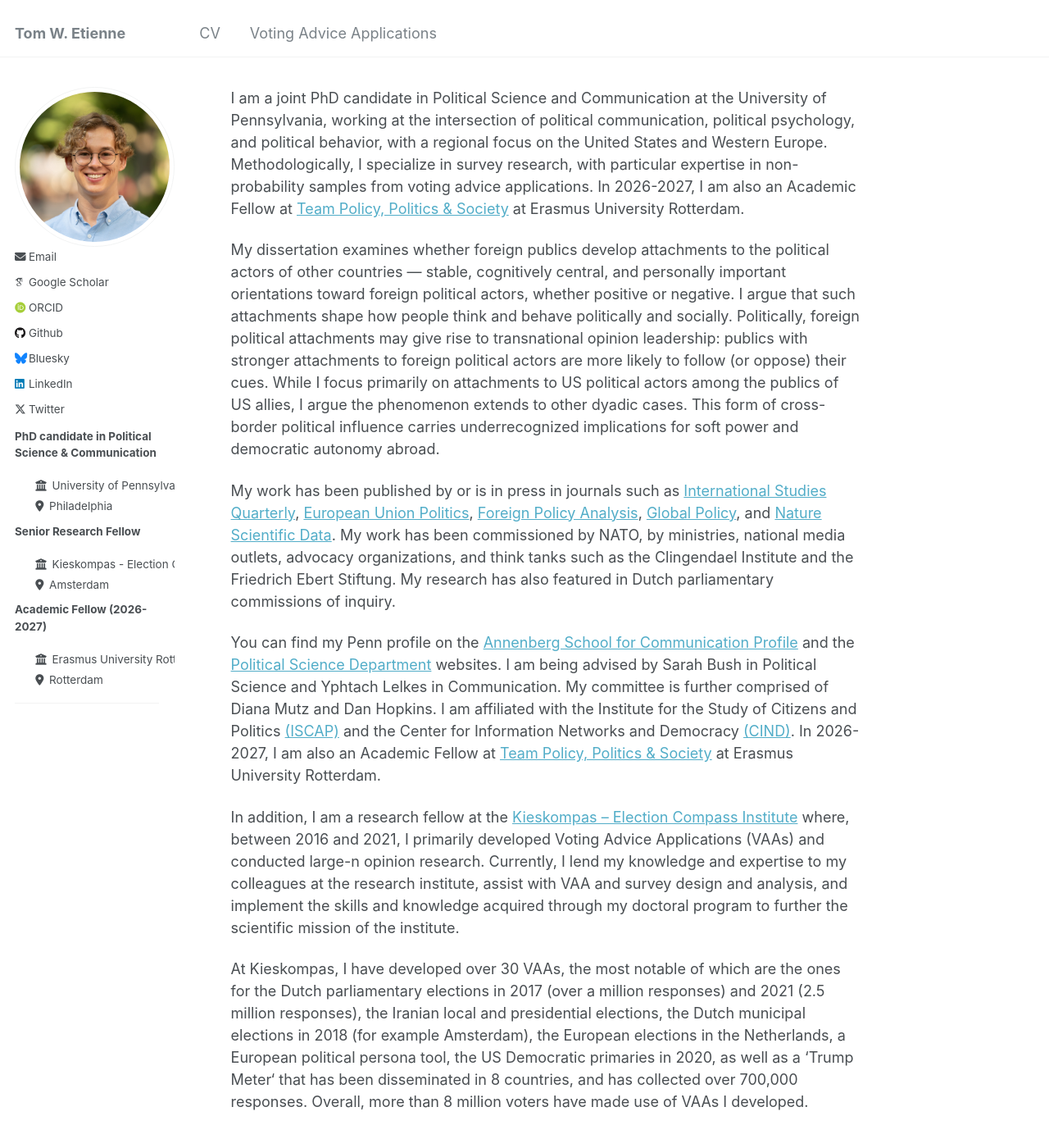
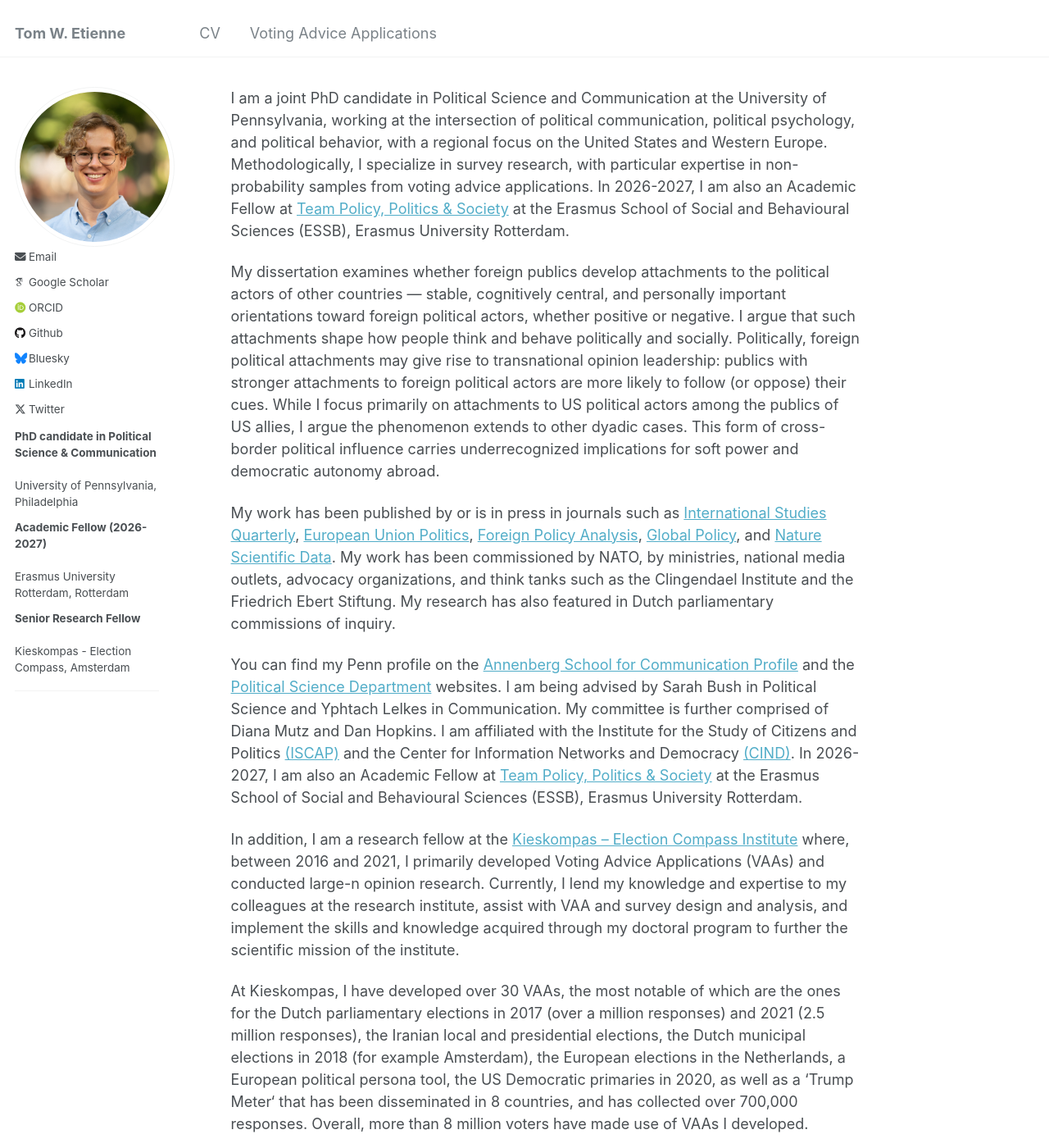
Before and after one commit to tomwetienne/tomwetienne.github.io, a Jekyll site: the page built from _pages/about.md, in a window 1280 px wide and 1400 px high. Shown: the whole window at 82% size. Built offline with Jekyll 4.4.1, drawn with Linux system fonts in a browser that asks for light colours; some web fonts are replaced.

Commit message:
Reorder sidebar affiliations and simplify institution line
Move the Erasmus University Rotterdam fellowship ahead of Kieskompas so
the academic affiliations sit together.

Replace the icon-prefixed institution and location list with a single
plain "Institution, location" line, flush left and unbolded.

Name the Erasmus School of Social and Behavioural Sciences (ESSB) in
both about-page mentions of the fellowship.

Co-Authored-By: Claude Opus 5 <noreply@anthropic.com>
Claude-Session: https://claude.ai/code/session_014cVt8WNX7GTYzFq98FBfRt

```diff
--- a/_config.yml
+++ b/_config.yml
@@ -25,14 +25,14 @@ author:
   name             : "Tom W. Etienne"
   pronouns         : # example: "she/her"
   bio1              : "PhD candidate in Political Science & Communication"
-  bio2              : "Senior Research Fellow"
-  bio3              : "Academic Fellow (2026-2027)"
+  bio2              : "Academic Fellow (2026-2027)"
+  bio3              : "Senior Research Fellow"
   location1         : "Philadelphia"
-  location2         : "Amsterdam"
-  location3         : "Rotterdam"
+  location2         : "Rotterdam"
+  location3         : "Amsterdam"
   employer1         : "University of Pennsylvania"
-  employer2         : "Kieskompas - Election Compass"
-  employer3         : "Erasmus University Rotterdam"
+  employer2         : "Erasmus University Rotterdam"
+  employer3         : "Kieskompas - Election Compass"
   uri              : # URL
   email            : "tom.etienne[@]asc.upenn.edu"
 
--- a/_includes/author-profile.html
+++ b/_includes/author-profile.html
@@ -153,15 +153,10 @@
     {% if author.bio1 %}<p class="author__bio"><strong>{{ author.bio1 }}</strong></p>{% endif %}
   </div>
 
-  <ul class="author__job-meta">
-    <!-- Always-visible institution/location info (no Follow button: this list is static text, not a link menu) -->
-    {% if author.employer1 %}
-      <li><i class="fa fa-solid fa-building-columns icon-pad-right" aria-hidden="true"></i>{{ author.employer1 }}</li>
-    {% endif %}
-    {% if author.location1 %}
-      <li><i class="fa-solid fa-location-dot icon-pad-right" aria-hidden="true"></i>{{ author.location1 }}</li>
-    {% endif %}
-  </ul>
+  <!-- Always-visible "Institution, location" line (plain text, not a link menu) -->
+  {% if author.employer1 or author.location1 %}
+    <p class="author__job-meta">{{ author.employer1 }}{% if author.employer1 and author.location1 %}, {% endif %}{{ author.location1 }}</p>
+  {% endif %}
 
 <!-- JOB 2  -->
   <div class="author__content">
@@ -170,30 +165,20 @@
     {% if author.bio2 %}<p class="author__bio"><strong>{{ author.bio2 }}</strong></p>{% endif %}
   </div>
 
-  <ul class="author__job-meta">
-    <!-- Always-visible institution/location info (no Follow button: this list is static text, not a link menu) -->
-    {% if author.employer2 %}
-      <li><i class="fa fa-solid fa-building-columns icon-pad-right" aria-hidden="true"></i>{{ author.employer2 }}</li>
-    {% endif %}
-    {% if author.location2 %}
-      <li><i class="fa-solid fa-location-dot icon-pad-right" aria-hidden="true"></i>{{ author.location2 }}</li>
-    {% endif %}
-  </ul>
+  <!-- Always-visible "Institution, location" line (plain text, not a link menu) -->
+  {% if author.employer2 or author.location2 %}
+    <p class="author__job-meta">{{ author.employer2 }}{% if author.employer2 and author.location2 %}, {% endif %}{{ author.location2 }}</p>
+  {% endif %}
 
 <!-- JOB 3  -->
   <div class="author__content">
     {% if author.bio3 %}<p class="author__bio"><strong>{{ author.bio3 }}</strong></p>{% endif %}
   </div>
 
-  <ul class="author__job-meta">
-    <!-- Always-visible institution/location info (no Follow button: this list is static text, not a link menu) -->
-    {% if author.employer3 %}
-      <li><i class="fa fa-solid fa-building-columns icon-pad-right" aria-hidden="true"></i>{{ author.employer3 }}</li>
-    {% endif %}
-    {% if author.location3 %}
-      <li><i class="fa-solid fa-location-dot icon-pad-right" aria-hidden="true"></i>{{ author.location3 }}</li>
-    {% endif %}
-  </ul>
+  <!-- Always-visible "Institution, location" line (plain text, not a link menu) -->
+  {% if author.employer3 or author.location3 %}
+    <p class="author__job-meta">{{ author.employer3 }}{% if author.employer3 and author.location3 %}, {% endif %}{{ author.location3 }}</p>
+  {% endif %}
 
 <hr width="90%" size="2">
 </div>
--- a/_pages/about.md
+++ b/_pages/about.md
@@ -7,13 +7,13 @@ redirect_from:
   - /about.html
 ---
 
-I am a joint PhD candidate in Political Science and Communication at the University of Pennsylvania, working at the intersection of political communication, political psychology, and political behavior, with a regional focus on the United States and Western Europe. Methodologically, I specialize in survey research, with particular expertise in non-probability samples from voting advice applications. In 2026-2027, I am also an Academic Fellow at [Team Policy, Politics & Society](https://www.eur.nl/en/essb/about-essb/academic-teams/policy-politics-and-society) at Erasmus University Rotterdam.
+I am a joint PhD candidate in Political Science and Communication at the University of Pennsylvania, working at the intersection of political communication, political psychology, and political behavior, with a regional focus on the United States and Western Europe. Methodologically, I specialize in survey research, with particular expertise in non-probability samples from voting advice applications. In 2026-2027, I am also an Academic Fellow at [Team Policy, Politics & Society](https://www.eur.nl/en/essb/about-essb/academic-teams/policy-politics-and-society) at the Erasmus School of Social and Behavioural Sciences (ESSB), Erasmus University Rotterdam.
 
 My dissertation examines whether foreign publics develop attachments to the political actors of other countries — stable, cognitively central, and personally important orientations toward foreign political actors, whether positive or negative. I argue that such attachments shape how people think and behave politically and socially. Politically, foreign political attachments may give rise to transnational opinion leadership: publics with stronger attachments to foreign political actors are more likely to follow (or oppose) their cues. While I focus primarily on attachments to US political actors among the publics of US allies, I argue the phenomenon extends to other dyadic cases. This form of cross-border political influence carries underrecognized implications for soft power and democratic autonomy abroad.
 
 My work has been published by or is in press in journals such as [International Studies Quarterly](https://academic.oup.com/isq/article/70/1/sqaf093/8466088), [European Union Politics](https://journals.sagepub.com/doi/pdf/10.1177/14651165231157612), [Foreign Policy Analysis](https://academic.oup.com/fpa/article/18/4/orac022/6761200), [Global Policy](https://onlinelibrary.wiley.com/doi/pdf/10.1111/1758-5899.13179), and [Nature Scientific Data](https://www.nature.com/articles/s41597-025-06333-6). My work has been commissioned by NATO, by ministries, national media outlets, advocacy organizations, and think tanks such as the Clingendael Institute and the Friedrich Ebert Stiftung. My research has also featured in Dutch parliamentary commissions of inquiry.
 
-You can find my Penn profile on the [Annenberg School for Communication Profile](https://www.asc.upenn.edu/people/graduate-student/tom-w-etienne) and the [Political Science Department](https://live-sas-www-polisci.pantheon.sas.upenn.edu/people/tom-etienne) websites. I am being advised by Sarah Bush in Political Science and Yphtach Lelkes in Communication. My committee is further comprised of Diana Mutz and Dan Hopkins. I am affiliated with the Institute for the Study of Citizens and Politics [(ISCAP)](https://www.asc.upenn.edu/research/centers/institute-for-the-study-of-citizens-and-politics) and the Center for Information Networks and Democracy [(CIND)](https://www.asc.upenn.edu/research/centers/center-for-information-networks-and-democracy). In 2026-2027, I am also an Academic Fellow at [Team Policy, Politics & Society](https://www.eur.nl/en/essb/about-essb/academic-teams/policy-politics-and-society) at Erasmus University Rotterdam.
+You can find my Penn profile on the [Annenberg School for Communication Profile](https://www.asc.upenn.edu/people/graduate-student/tom-w-etienne) and the [Political Science Department](https://live-sas-www-polisci.pantheon.sas.upenn.edu/people/tom-etienne) websites. I am being advised by Sarah Bush in Political Science and Yphtach Lelkes in Communication. My committee is further comprised of Diana Mutz and Dan Hopkins. I am affiliated with the Institute for the Study of Citizens and Politics [(ISCAP)](https://www.asc.upenn.edu/research/centers/institute-for-the-study-of-citizens-and-politics) and the Center for Information Networks and Democracy [(CIND)](https://www.asc.upenn.edu/research/centers/center-for-information-networks-and-democracy). In 2026-2027, I am also an Academic Fellow at [Team Policy, Politics & Society](https://www.eur.nl/en/essb/about-essb/academic-teams/policy-politics-and-society) at the Erasmus School of Social and Behavioural Sciences (ESSB), Erasmus University Rotterdam.
 
 In addition, I am a research fellow at the [Kieskompas – Election Compass Institute](https://www.kieskompas.nl/en) where, between 2016 and 2021, I primarily developed Voting Advice Applications (VAAs) and conducted large-n opinion research. Currently, I lend my knowledge and expertise to my colleagues at the research institute, assist with VAA and survey design and analysis, and implement the skills and knowledge acquired through my doctoral program to further the scientific mission of the institute.
 
--- a/_sass/_sidebar.scss
+++ b/_sass/_sidebar.scss
@@ -154,22 +154,14 @@
   }
 }
 
-// Institution / location line under each affiliation. Always visible (mobile
+// "Institution, location" line under each affiliation. Always visible (mobile
 // and desktop) since it's static text, not a link menu behind a Follow button.
 .author__job-meta {
   margin: 0 0 10px;
-  padding-left: 1.4em; // nest under the bold title above it
-  padding-top: 0;
-  padding-right: 0;
-  padding-bottom: 0;
-  list-style-type: none;
+  padding: 0; // flush left, aligned with the title above it
   font-family: $sans-serif;
   font-size: $type-size-5;
-
-  li {
-    white-space: nowrap;
-    margin-bottom: 5px;
-  }
+  font-weight: normal;
 }
 
 .author__pronouns {
```
